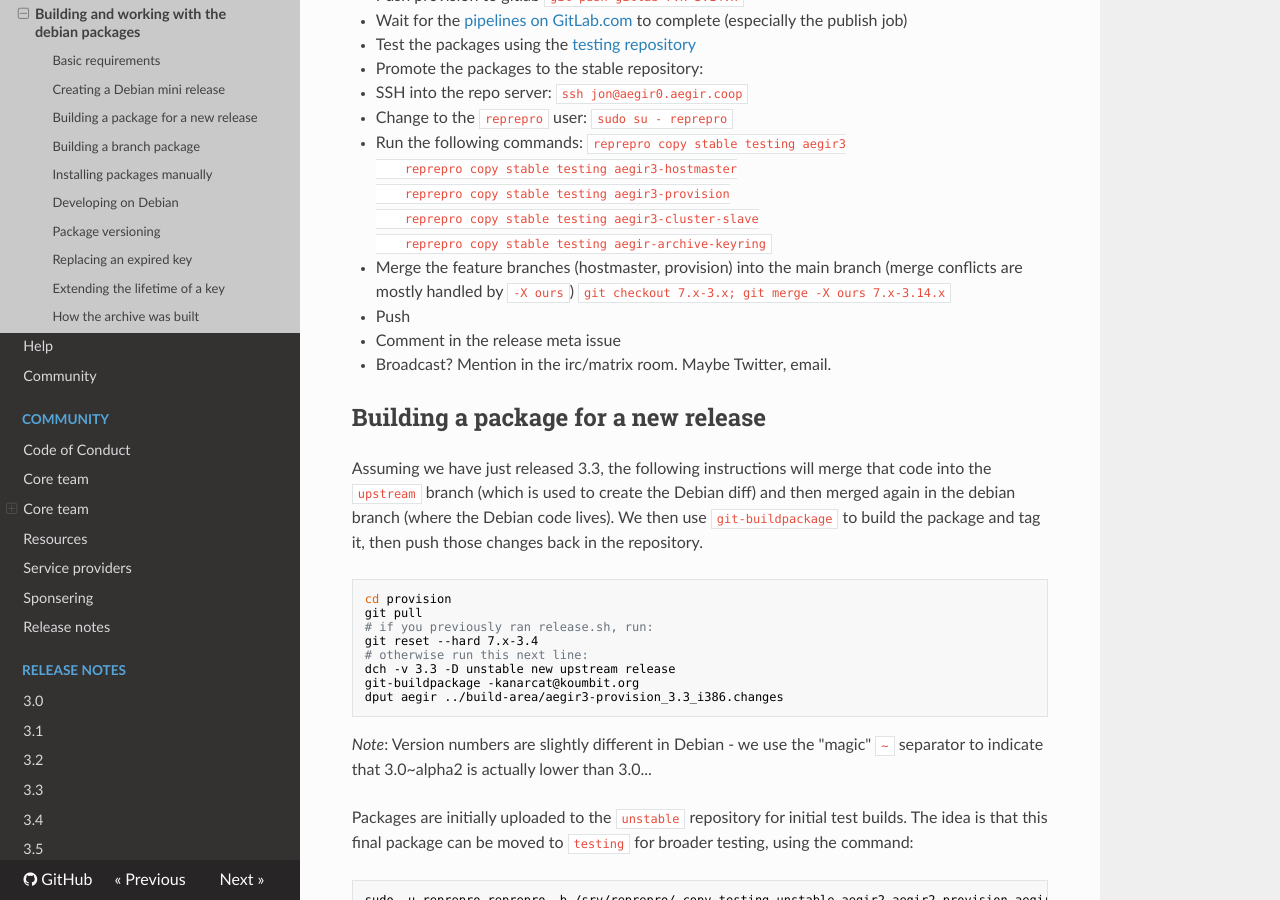
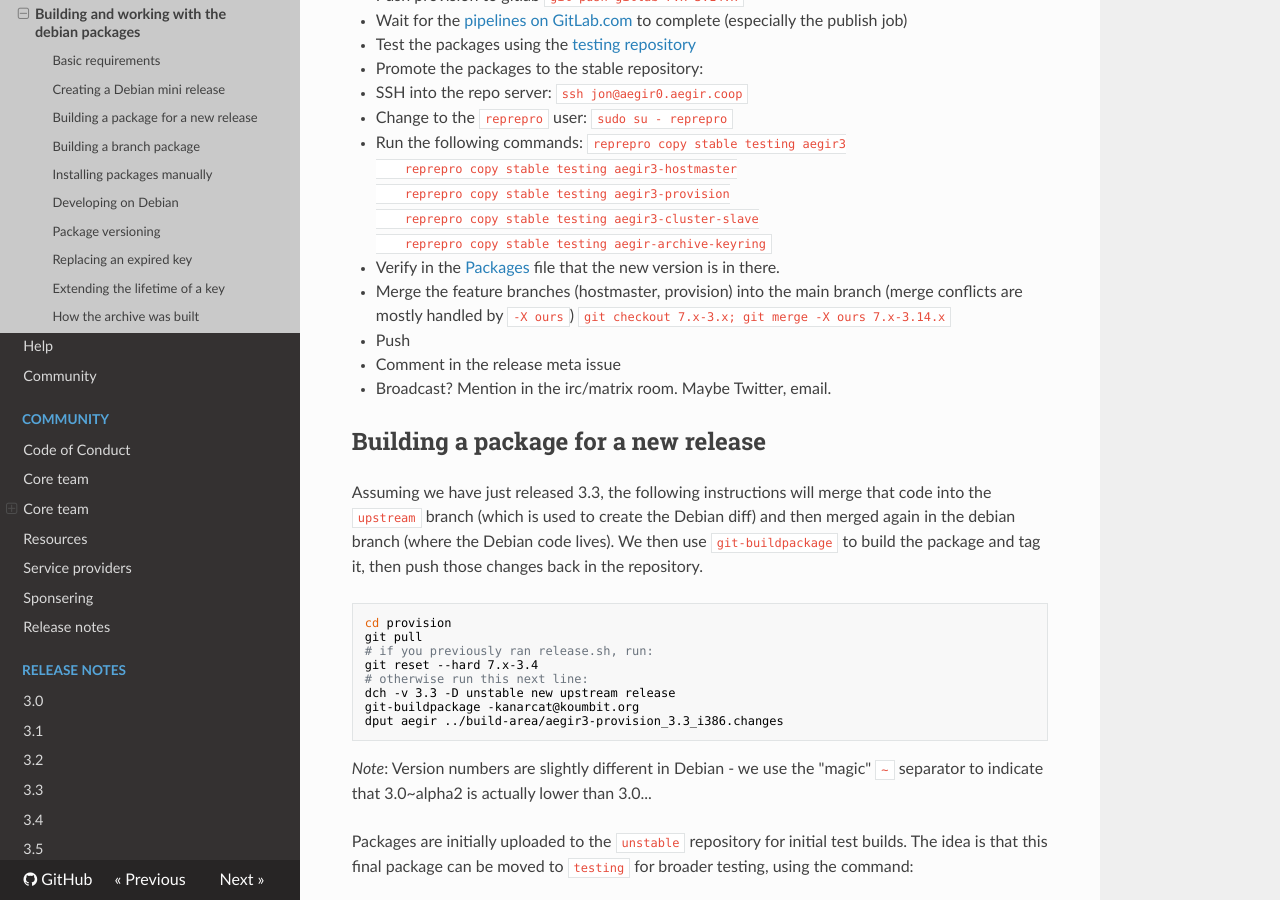
Before and after one commit to aegir-project/documentation, an MkDocs documentation site: the page built from docs/community/release-process/debian-packaging.md, in a window 1280 px wide and 900 px high, scrolled down 1500 px. Built offline with MkDocs 1.6.1, drawn with Linux system fonts in a browser that asks for light colours; nearby versions of some CDN libraries; old or Windows-style settings are respelled for this version of MkDocs.

Commit message:
Add a verifycation step

````diff
--- a/docs/community/release-process/debian-packaging.md
+++ b/docs/community/release-process/debian-packaging.md
@@ -63,6 +63,7 @@ Creating a Debian mini release
 	reprepro copy stable testing aegir3-cluster-slave
 	reprepro copy stable testing aegir-archive-keyring
 	```
+  - Verify in the [Packages](http://debian.aegirproject.org/dists/stable/main/binary-amd64/Packages) file that the new version is in there.
 
 - Merge the feature branches (hostmaster, provision) into the main branch (merge conflicts are mostly handled by `-X ours`)
 	`git checkout 7.x-3.x; git merge -X ours 7.x-3.14.x`
````
